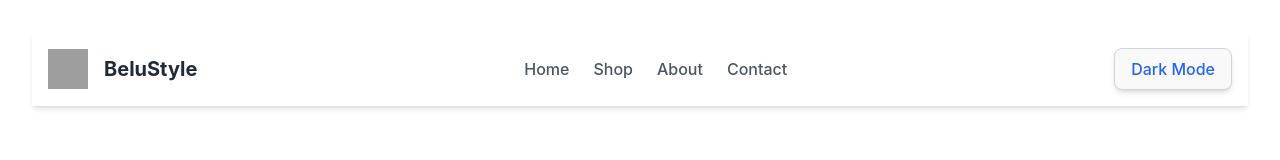
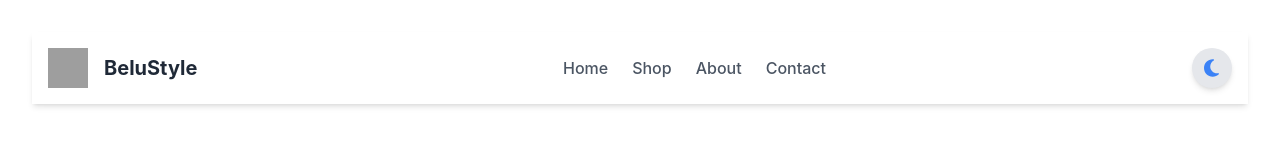
Before and after one commit to Dowdroi/MiniBeluStyle, a React (Vite) app: page / in a window 1280 px wide. Shown: the top 160 px of the page. Built offline with nearby package versions, Linux system fonts and the light colour scheme; grey boxes are pictures that could not be loaded.

Commit message:
update dark mode button

```diff
--- a/src/components/Navbar.tsx
+++ b/src/components/Navbar.tsx
@@ -1,5 +1,7 @@
 import { observer } from "mobx-react-lite";
 import themeStore from "../store/themeStore";
+import { FontAwesomeIcon } from "@fortawesome/react-fontawesome";
+import { faSun, faMoon } from "@fortawesome/free-solid-svg-icons";
 
 const Navbar = observer(() => {
   return (
@@ -55,11 +57,22 @@ const Navbar = observer(() => {
 
         {/* Dark Mode Toggle */}
         <button
-          onClick={() => themeStore.toggleDarkMode()} // Sử dụng MobX Store
-          className="rounded-lg border border-gray-300 px-4 py-2 text-blue-600 shadow-md
-                     hover:bg-gray-200 dark:border-gray-700 dark:text-blue-400 dark:hover:bg-gray-700"
+          onClick={() => themeStore.toggleDarkMode()}
+          className="flex items-center justify-center rounded-full w-10 h-10 bg-gray-200 dark:bg-gray-700 shadow-md hover:shadow-lg transition-all duration-300"
         >
-          {themeStore.darkMode ? "Light Mode" : "Dark Mode"}
+          {themeStore.darkMode ? (
+            <FontAwesomeIcon
+              icon={faSun}
+              className="text-yellow-400"
+              size="lg"
+            />
+          ) : (
+            <FontAwesomeIcon
+              icon={faMoon}
+              className="text-blue-500"
+              size="lg"
+            />
+          )}
         </button>
       </div>
     </nav>
```
Also changed, not shown: package.json (+8 -3 lines), 1 other file (tests, documents, lock files or other folders).
